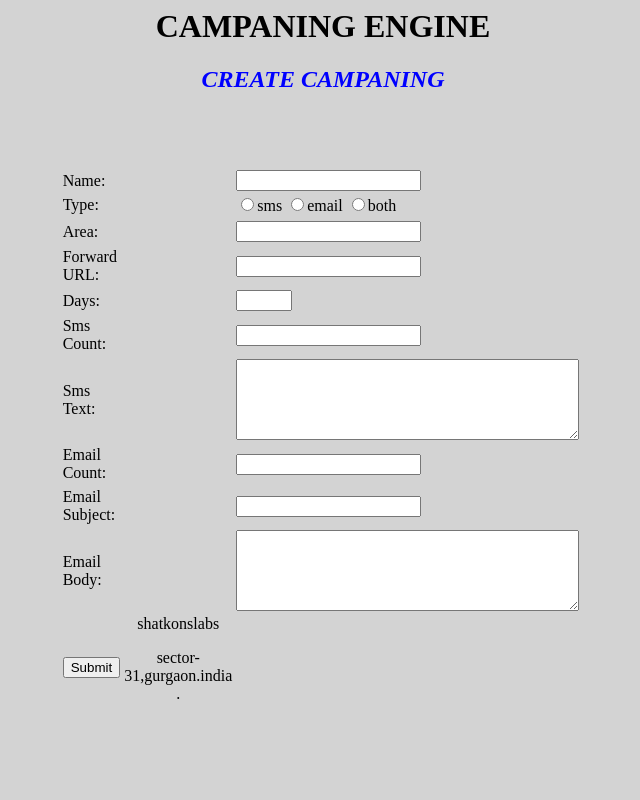
After one commit to aditi2016/campaning_engine, a PHP site: page /create_camp.php in a window 1280 px wide. The commit adds this page. Shown: the whole page, without its empty margins (317-957 px from the left). Run offline with PHP 8.4, Linux system fonts and the light colour scheme.

Commit message:
added forward_url

```diff
--- /dev/null
+++ b/create_camp.php
@@ -0,0 +1,169 @@
+<?php
+require_once "config/db_connection.php";
+
+if ($_SERVER["REQUEST_METHOD"] == "POST") {
+
+    $name = $_POST['name'];
+    $type = $_POST['campain_type'];
+    $area = $_POST['area'];
+    $forwardUrl = $_POST['forward_url'];
+    $days = $_POST['days'];
+    $smsCount = $_POST['sms_count'];
+    $smsBody = $_POST['sms_text'];
+    $emailSubject = $_POST['email_subject'];
+    $emailCount = $_POST['email_count'];
+    $emailBody = $_POST['email_body'];
+
+
+    $sql = "INSERT INTO campaning
+			(
+			name,
+			creation,
+			type,
+			area,
+			days,
+			sms_count,
+			sms_text,
+			email_subject,
+			email_count,
+			email_body,
+			forward_url
+			)
+		VALUES(
+			'" . $name . "',
+			'" . date("Y-m-d H:i:s") . "' ,
+			'" . $type . "',
+			'" . $area . "',
+			'" . $days . "',
+			'" . $smsCount . "',
+			'" . $smsBody . "',
+			'" . $emailSubject . "',
+			'" . $emailCount . "' ,
+			'" . $emailBody . "',
+			'" . $forwardUrl . "'
+			);";
+
+    $result = mysqli_query($db, $sql);
+
+}
+
+?>
+
+<html>
+<head>
+</head>
+<body style="background-color:lightgrey;">
+
+
+<center>
+    <h1>
+        <b>CAMPANING ENGINE</b></h1>
+    <I>
+
+        <h2 style="color:blue;"> CREATE CAMPANING </h2></I>
+
+    <table width="10">
+
+        <form method="post">
+
+            <tr>
+                <td> Name:
+                <td/>
+                <td><input type="text" name="name" required/>
+                <td/>
+
+
+            <tr>
+
+                <td> Type:
+                <td/>
+                <td><input type="radio" name="campain_type" value="sms" required>sms
+                    <input type="radio" name="campain_type" value="email">email
+                    <input type="radio" name="campain_type" value="email">both
+                <td/>
+            <tr/>
+
+
+            <tr>
+
+                <td> Area:
+                <td/>
+                <td><input type="text" name="area" required/>
+                <td/>
+            <tr/>
+
+            <tr>
+
+                <td> Forward URL:
+                <td/>
+                <td><input type="text" name="forward_url" required/>
+                <td/>
+            <tr/>
+
+
+            <tr>
+                <td>Days:
+                <td/>
+                <td><input type="number" name="days" max="90" min="5" align="right" required>
+                <td/>
+            <tr/>
+
+
+            <tr>
+
+                <td> Sms Count:
+                <td/>
+                <td><input type="number" name="sms_count" required>
+                <td/>
+            <tr/>
+
+
+            <tr>
+                <td>Sms Text:
+                <td/>
+                <td><textarea name="sms_text" rows="5" cols="40" required></textarea>
+                <td/>
+            <tr/>
+            <br/>
+
+            <tr>
+                <td>Email Count:
+                <td/>
+                <td><input type="number" name="email_count" required>
+                <td/>
+            <tr/>
+
+
+            <tr>
+                <td>Email Subject:
+                <td/>
+                <td><input type="text" name="email_subject" required>
+                <td/>
+            <tr/>
+            <br/>
+
+            <tr>
+
+
+                <td>Email Body:
+                <td/>
+                <td><textarea name="email_body" rows="5" cols="40" required></textarea>
+                <td/>
+            <tr/>
+            <br/>
+
+
+            <td><input type="submit" name="submit" value="Submit">
+            <td/>
+
+            <form/>
+            <table/>
+
+            <center/>
+</body>
+<footer>
+    <p>shatkonslabs</p>
+    <p>sector-31,gurgaon.india <a href="blueteam.in">
+        </a>.</p>
+</footer>
+</html>
--- a/includes/header.inc.php
+++ b/includes/header.inc.php
@@ -1,6 +1,6 @@
 <header>
 <center>
-<a href="sms_camp.php">SMS CAMP<a>|<a href="email_camp.php">E-Mail CAMP<a>
+<a href="sms_camp.php">SMS CAMP<a>|<a href="email_camp.php">E-Mail CAMP<a>|<a href="create_camp.php">Create CAMP<a>
 </center>
 
 <header>
```
Also changed, not shown: create_camp.inc.php (deleted, +0 -124 lines), redirector/redirector1.php (+3 -7 lines).
